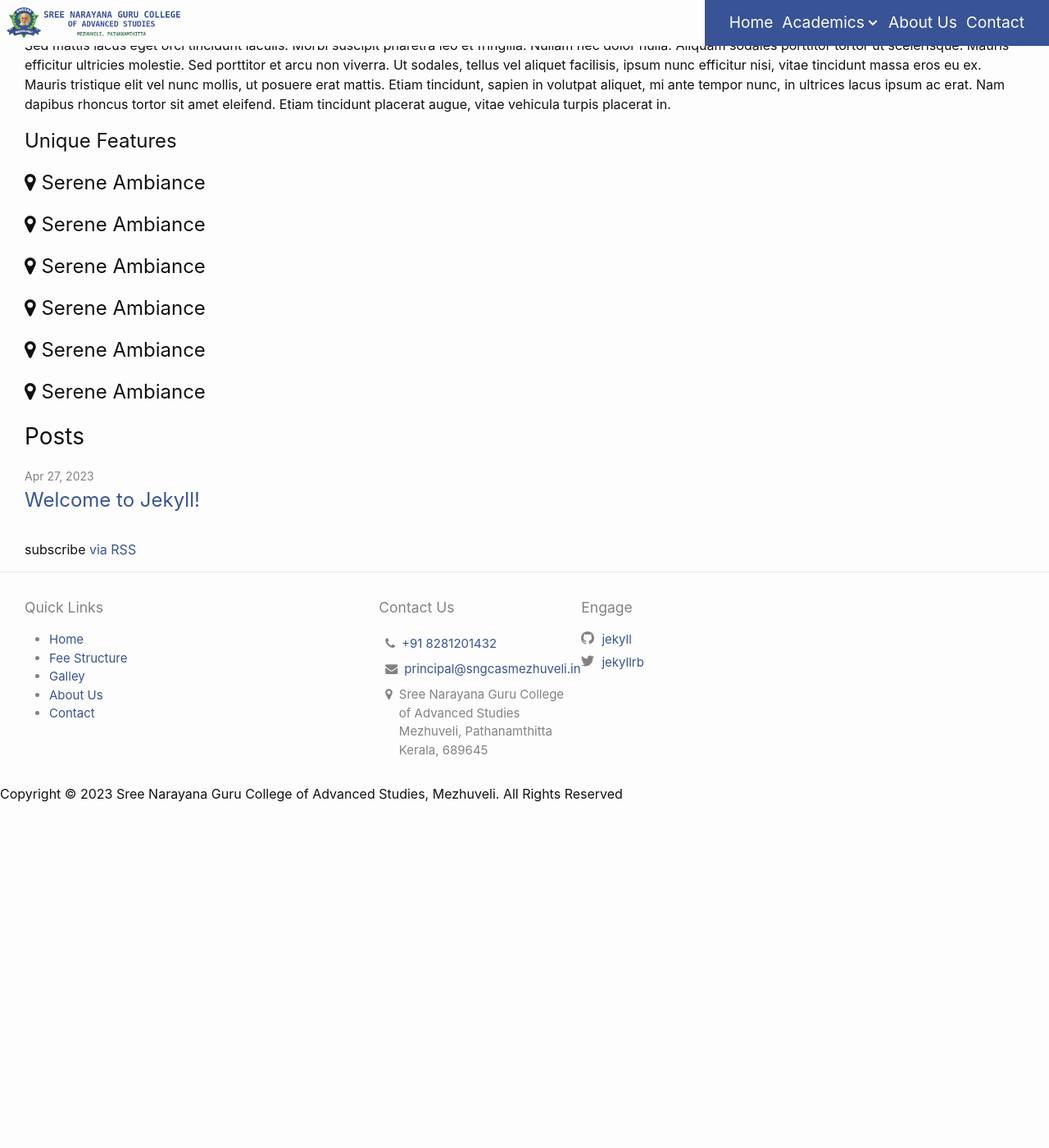
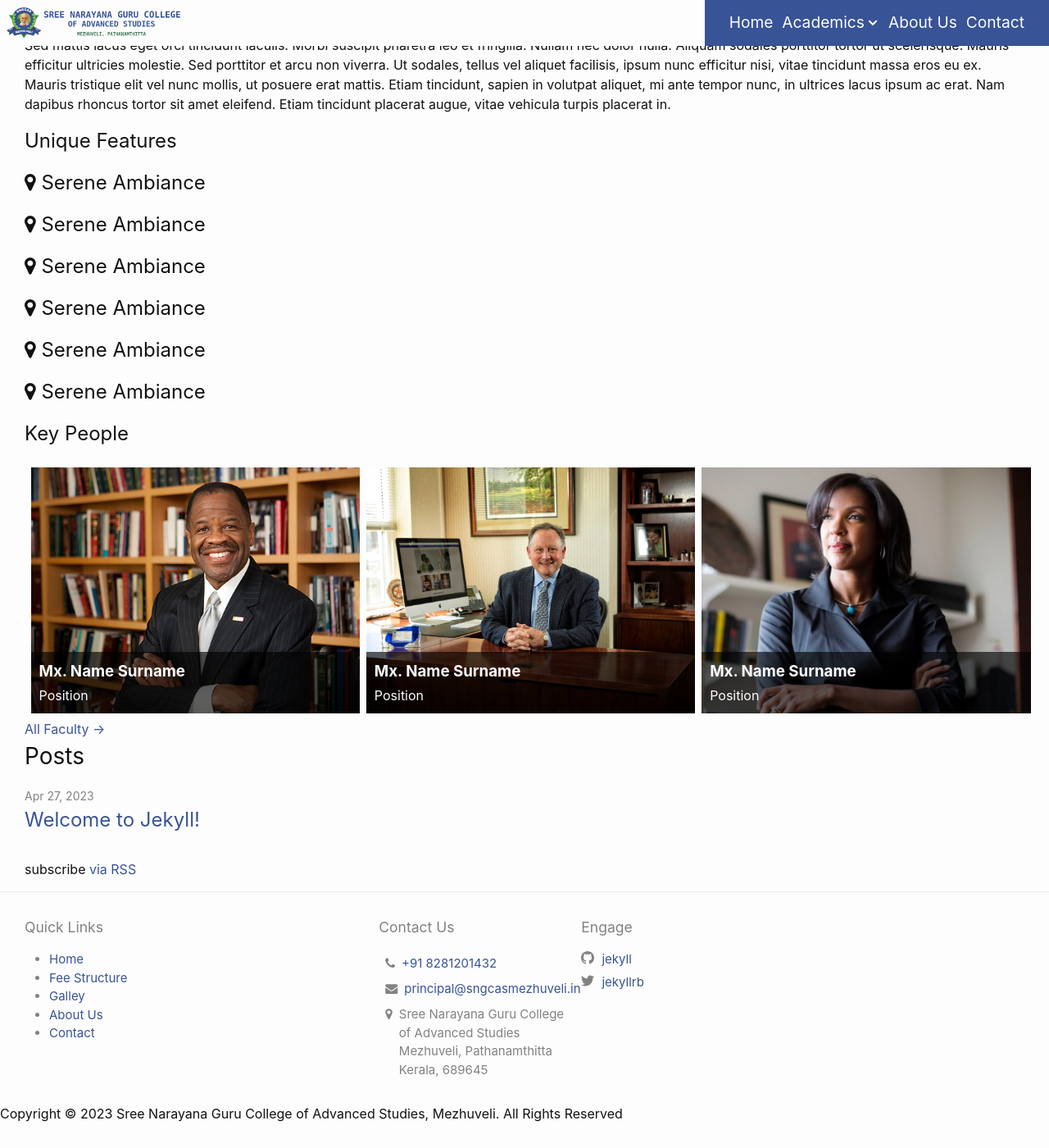
Before and after one commit to sngcasmezhuveli/sngcasmezhuveli.github.io, a Jekyll site: the page built from docs/index.markdown, in a window 1280 px wide and 1400 px high, scrolled down 747 px. Shown: the whole window at 82% size. Built offline with Jekyll 4.4.1, drawn with Linux system fonts in a browser that asks for light colours; before the commit the page ends 1757 px from its top, so only the background shows below that.

Commit message:
create Key people section

```diff
--- a/docs/_layouts/home.html
+++ b/docs/_layouts/home.html
@@ -15,8 +15,17 @@ layout: default
   </div>
   <div>
     <h2>Some Intro Line</h2>
-    <p>Lorem ipsum dolor sit amet, consectetur adipiscing elit. Cras ut nunc pharetra, volutpat libero a, tempor est. Morbi quis mauris suscipit enim tincidunt luctus. Maecenas lobortis elit vitae luctus lacinia. Ut porta posuere dui, eget lobortis est iaculis in. Praesent blandit magna eget convallis luctus. Aenean rutrum posuere eros, eget consectetur nibh volutpat non. Praesent tristique, mi non imperdiet fermentum, diam massa rhoncus massa, sed blandit sem orci pharetra mauris. Integer aliquet ligula diam, ut egestas sapien egestas et.</p>
-    <p>Sed mattis lacus eget orci tincidunt iaculis. Morbi suscipit pharetra leo et fringilla. Nullam nec dolor nulla. Aliquam sodales porttitor tortor ut scelerisque. Mauris efficitur ultricies molestie. Sed porttitor et arcu non viverra. Ut sodales, tellus vel aliquet facilisis, ipsum nunc efficitur nisi, vitae tincidunt massa eros eu ex. Mauris tristique elit vel nunc mollis, ut posuere erat mattis. Etiam tincidunt, sapien in volutpat aliquet, mi ante tempor nunc, in ultrices lacus ipsum ac erat. Nam dapibus rhoncus tortor sit amet eleifend. Etiam tincidunt placerat augue, vitae vehicula turpis placerat in.</p>
+    <p>Lorem ipsum dolor sit amet, consectetur adipiscing elit. Cras ut nunc pharetra, volutpat libero a, tempor est.
+      Morbi quis mauris suscipit enim tincidunt luctus. Maecenas lobortis elit vitae luctus lacinia. Ut porta posuere
+      dui, eget lobortis est iaculis in. Praesent blandit magna eget convallis luctus. Aenean rutrum posuere eros, eget
+      consectetur nibh volutpat non. Praesent tristique, mi non imperdiet fermentum, diam massa rhoncus massa, sed
+      blandit sem orci pharetra mauris. Integer aliquet ligula diam, ut egestas sapien egestas et.</p>
+    <p>Sed mattis lacus eget orci tincidunt iaculis. Morbi suscipit pharetra leo et fringilla. Nullam nec dolor nulla.
+      Aliquam sodales porttitor tortor ut scelerisque. Mauris efficitur ultricies molestie. Sed porttitor et arcu non
+      viverra. Ut sodales, tellus vel aliquet facilisis, ipsum nunc efficitur nisi, vitae tincidunt massa eros eu ex.
+      Mauris tristique elit vel nunc mollis, ut posuere erat mattis. Etiam tincidunt, sapien in volutpat aliquet, mi
+      ante tempor nunc, in ultrices lacus ipsum ac erat. Nam dapibus rhoncus tortor sit amet eleifend. Etiam tincidunt
+      placerat augue, vitae vehicula turpis placerat in.</p>
   </div>
   <div>
     <h2>Unique Features</h2>
@@ -40,6 +49,36 @@ layout: default
         <h2><i class="fa fa-map-marker"></i> Serene Ambiance</h2>
       </div>
     </div>
+    <div class="container">
+      <h2>Key People</h2>
+      <div class="people-grid">
+        <div class="key-person"
+          style="background-image: url('assets/person1.jpg');">
+          <div class="person-info">
+            <h3>Mx. Name Surname</h3>
+            <h4>Position</h4>
+          </div>
+        </div>
+        <div class="key-person"
+          style="background-image: url('assets/person2.jpg');">
+          <div class="person-info">
+            <h3>Mx. Name Surname</h3>
+            <h4>Position</h4>
+          </div>
+        </div>
+        <div class="key-person"
+          style="background-image: url('assets/person3.jpg');">
+          <div class="person-info">
+            <h3>Mx. Name Surname</h3>
+            <h4>Position</h4>
+          </div>
+        </div>
+      </div>
+      <a>All Faculty -></a>
+    </div>
+    <div>
+
+    </div>
   </div>
   {{ content }}
 
@@ -62,7 +101,7 @@ layout: default
     {%- endfor -%}
   </ul>
 
-    <p class="rss-subscribe">subscribe <a href="{{ "/feed.xml" | relative_url }}">via RSS</a></p>
+  <p class="rss-subscribe">subscribe <a href="{{ " /feed.xml" | relative_url }}">via RSS</a></p>
   {%- endif -%}
 
 </div>
--- a/docs/_sass/minima/_layout.scss
+++ b/docs/_sass/minima/_layout.scss
@@ -1,7 +1,7 @@
 /**
  * Site header
  */
-* * {
+* {
   // border: 1px solid red;
 }
 .site-header {
--- a/docs/assets/main.scss
+++ b/docs/assets/main.scss
@@ -3,7 +3,9 @@
 ---
 
 @import "minima";
-
+* {
+  border: 1px soild red;
+}
 /**
 * home css
 */
@@ -13,20 +15,24 @@
   background-repeat: no-repeat;
   background-size: cover;
   height: 600px;
-    @include media-max(mobile){
+  @include media-max(mobile) {
     height: 400px;
     background-image: url("/assets/college-mob.jpg");
   }
   margin-left: calc($spacing-unit / -2);
   margin-right: calc($spacing-unit / -2);
-    @include media(desktop){
+  @include media(desktop) {
     margin-left: -$spacing-unit;
-      margin-right: -$spacing-unit ;
+    margin-right: -$spacing-unit;
   }
 }
-@keyframes marquee{
-    0% {transform: translateX(100%)}
-    100% {transform: translateX(-100%)}
+@keyframes marquee {
+  0% {
+    transform: translateX(100%);
+  }
+  100% {
+    transform: translateX(-100%);
+  }
 }
 .marquee {
   animation-name: marquee;
@@ -42,10 +48,51 @@
   padding: 2px 8px 2px 8px;
   color: white;
   overflow-x: hidden;
-    margin-left: calc( $spacing-unit / -2);
-    margin-right: calc( $spacing-unit / -2);
-    @include media(desktop){
+  margin-left: calc($spacing-unit / -2);
+  margin-right: calc($spacing-unit / -2);
+  @include media(desktop) {
     margin-left: -$spacing-unit;
-      margin-right: -$spacing-unit ;
+    margin-right: -$spacing-unit;
   }
 }
+.container {
+
+
+  .people-grid{
+    display: grid;
+    column-gap: 8px;
+    row-gap: 8px;
+    grid: auto-flow;
+
+  > .key-person {
+    @include media(desktop) {
+      width: 100%;
+      margin: calc($spacing-unit / 4);
+      grid-row: 1/1;
+    }
+    height: 300px;
+    background-size: cover;
+    background-position: center top;
+    position: relative;
+    .person-info{
+      position: absolute;
+      display: block;
+      bottom: 0px;
+      width: 100%;
+      padding: 8px;
+      background-color: rgba(0, 0, 0, 0.63);
+
+      color: $background-color;
+      box-sizing: border-box;
+      h3,h4{
+        margin: 2px;
+      }
+      h3{
+        font-weight: 700;
+      }
+    }
+  }
+
+}
+
+}
```
Also changed, not shown: docs/assets/person1.jpg (added), docs/assets/person2.jpg (added), docs/assets/person3.jpg (added). Lines whose indentation alone changed are shown as unchanged.
